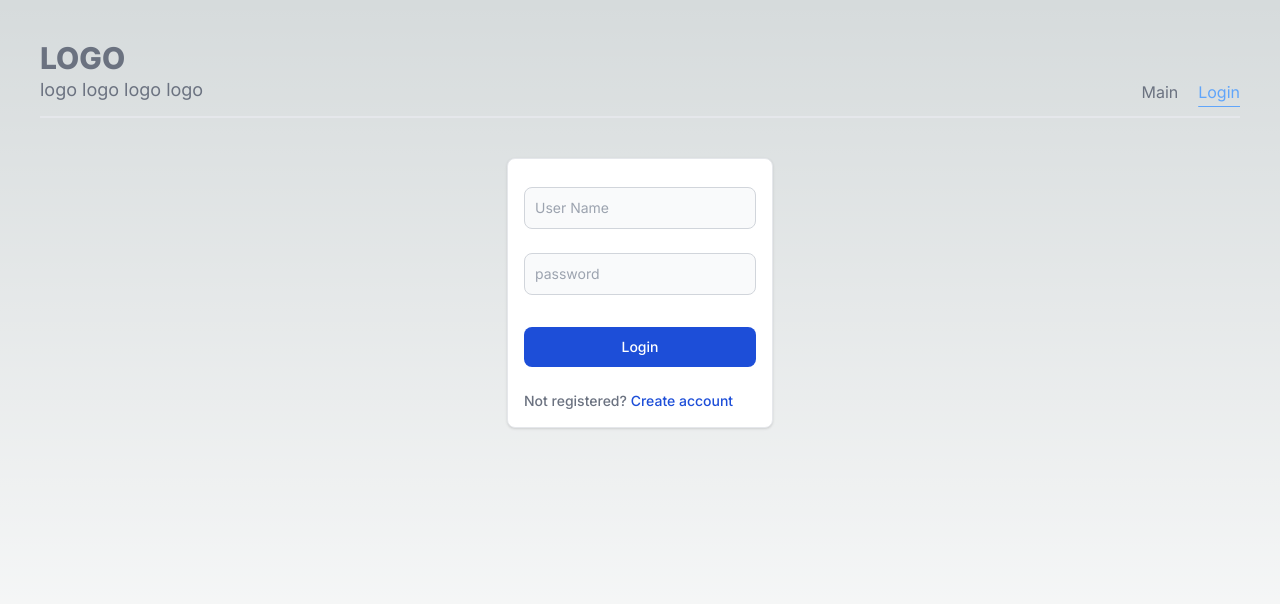
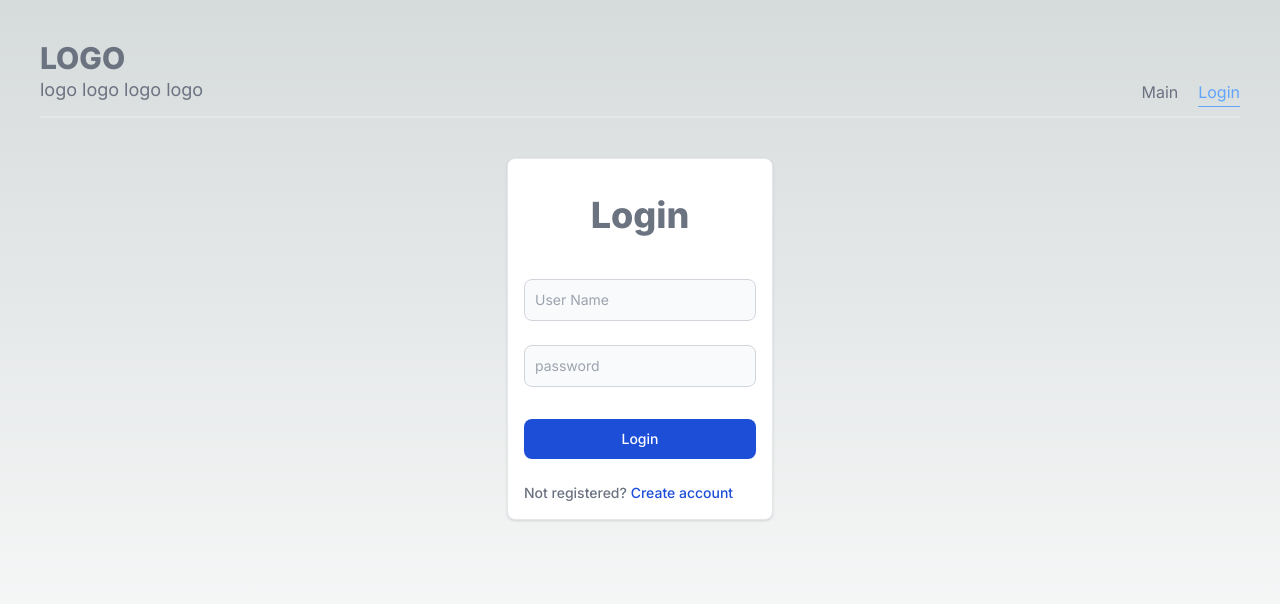
Before and after one commit to 5121eun/gallery_front, a Next.js app: page /account/login in a window 1280 px wide. Shown: the top 604 px of the page. Built offline with nearby package versions, Linux system fonts and the light colour scheme.

Commit message:
update title

```diff
--- a/app/ui/account/join/joinform.tsx
+++ b/app/ui/account/join/joinform.tsx
@@ -8,6 +8,7 @@ import { join } from "@/app/lib/actions";
 import { redirect } from "next/navigation";
 import { ServerResponse } from "@/app/lib/definitions";
 import Container from "@/app/ui/container";
+import Title from "../../title";
 
 export default function JoinForm() {
     const [ response, formAction] = useFormState(requestJoin, null);
@@ -24,6 +25,7 @@ export default function JoinForm() {
 
     return (
         <Container>
+            <Title>Join</Title>
             <form action={formAction}>
                 <Input name="username" placeholder="User Name" message={response == null? "사용자 이름을 3자 이상 입력해 주세요." : response?.message} status={response != null? false : undefined} />
                 <Input type="email" name="email" placeholder="email" message="Email 주소를 입력해 주세요."/>
--- a/app/ui/account/login/loginform.tsx
+++ b/app/ui/account/login/loginform.tsx
@@ -7,6 +7,7 @@ import { redirect } from "next/navigation";
 import { ServerResponse } from "@/app/lib/definitions";
 import Container from "../../container";
 import Button from "../../button";
+import Title from "../../title";
 
 export default function LoginForm() {
     const [ response, formAction] = useFormState(requestLogin, null);
@@ -23,6 +24,7 @@ export default function LoginForm() {
 
     return (
         <Container className="flex">
+            <Title>Login</Title>
             <form className="space-y-6" action={formAction}>
                 <Input name="username" placeholder="User Name" status={response != null? false : undefined}/>
                 <Input type="password" name="password" placeholder="password" message={response?.message} status={response != null? false : undefined}/>
--- a/app/ui/post/create/post-create-form.tsx
+++ b/app/ui/post/create/post-create-form.tsx
@@ -8,6 +8,7 @@ import { ServerResponse } from "@/app/lib/definitions";
 import Button from "@/app/ui/button";
 import Container from "@/app/ui/container";
 import DivRow from "@/app/ui/div-row";
+import Title from "@/app/ui/title";
 
 export default function PostCreateForm(){
     const [ response, formAction] = useFormState(requestCreatePost, null);
@@ -29,6 +30,7 @@ export default function PostCreateForm(){
     return (
             <form className="space-y-6" action={formAction} encType="multipart/form-data">
                 <Container>
+                    <Title>Post Create</Title>
                     <DivRow>
                         <label className="w-1/12 text-gray-500 dark:text-gray-400">태그:</label>
                             <Tags old_tags={[]}/>
--- a/app/ui/post/detail/post-detail-form.tsx
+++ b/app/ui/post/detail/post-detail-form.tsx
@@ -9,6 +9,7 @@ import Back from "@/app/ui/svg/back";
 import Edit from "@/app/ui/svg/edit";
 import Container from "@/app/ui/container";
 import DivRow from "../../div-row";
+import Title from "../../title";
 
 interface PostDetailProps {
     id: number;
@@ -30,6 +31,7 @@ export default function PostDetailForm({ id }: PostDetailProps){
             <Container>
                     <DivRow className="justify-between">
                         <Back />
+                        <Title>Post Detail</Title>
                         <Edit />
                     </DivRow>
                 {post &&
--- /dev/null
+++ b/app/ui/title.tsx
@@ -0,0 +1,7 @@
+import { ReactNode } from "react";
+
+export default function Title({ children }: { children: ReactNode}) {
+    return (
+        <h2 className="text-4xl font-extrabold dark:text-white p-5">{children}</h2>
+    )
+}
```
